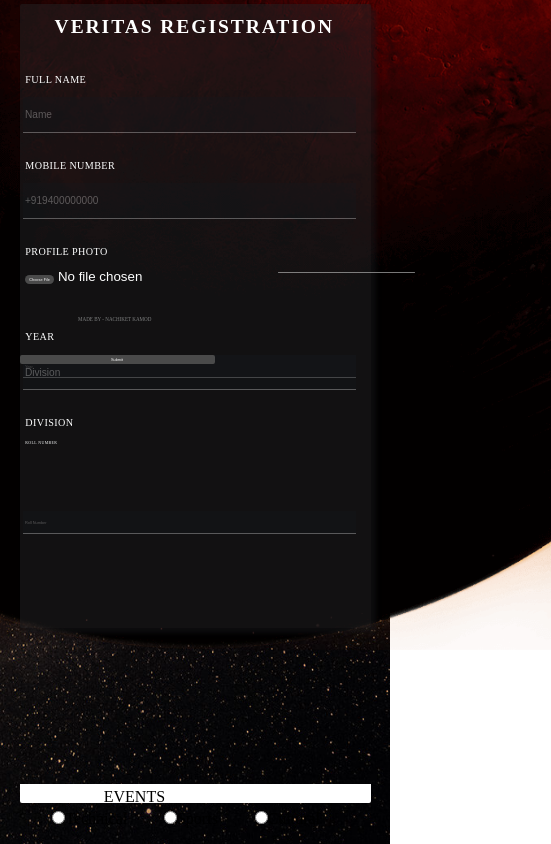
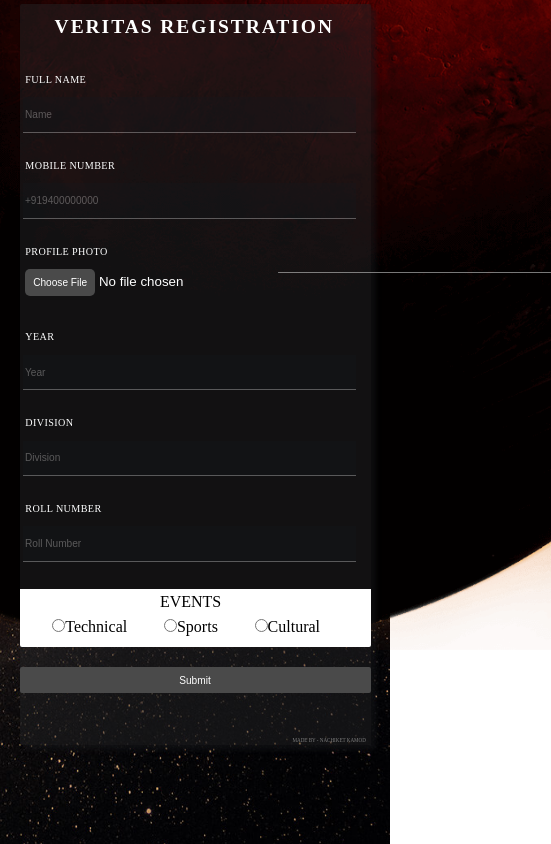
Before and after one commit to nachikamod/VERITAS-FORMS, a plain HTML site: page registration_q43gr34b3248b3184bt0rb24.html in a window 390 px wide. Shown: the whole page, 551 px wide, since content can reach past the window. Drawn offline with nearby package versions, Linux system fonts and the light colour scheme.

Commit message:
done
done

```diff
--- a/style.css
+++ b/style.css
@@ -727,7 +727,7 @@ body.ready .mars__planet {
     border-radius: 0.5vw;
     margin-left: 5vw;
     width: 90vw;
-    height: 160vw;
+    height: 190vw;
   }
 
 
@@ -865,28 +865,30 @@ body.ready .mars__planet {
     border-radius: 5px;
     border: 0;
     outline: 0;
-    padding-right: 1vw;
-    padding-top: 0.5vw;
-    padding-bottom: 0.5vw;
-    padding-left: 1vw;
+    padding-right: 2vw;
+    padding-top: 2vw;
+    padding-bottom: 2vw;
+    padding-left: 2vw;
     background-color: #4A4A4A;
     color: white;
-    font-size: 1vw;
+    font-size: 2.6vw;
   }
 
   #uploader{
     position: absolute;
     margin-top: 0.7vw;
-    width: 35vw;
+    width: 70vw;
     height: 0.2vw;
   }
 
-  .year-container p{
+
+    .year-hint{
+      letter-spacing: 0.1vw;
       position: absolute;
+      font-size: 2.6vw;
       color: white;
-    margin-left: 1.5vw;
-    margin-top: 60vw;
-    letter-spacing: 0.1vw;
+      margin-top: 84vw;
+      margin-left:1.5vw;
     }
 
   .year-input input{
@@ -897,12 +899,12 @@ body.ready .mars__planet {
     border-left: 0;
     border-right: 0;
     margin-top: 90vw;
-    height: 5vw;
+    height: 8vw;
     padding: 0.4vw;
     width: 94%;
     margin-right: 1vw;
     margin-left: 1vw;
-    font-size: 1vw;
+    font-size: 2.6vw;
     outline: 0;
     border-bottom: 0.1vw solid white;
     font-color: white;
@@ -915,7 +917,7 @@ body.ready .mars__planet {
   }
 
   .year-input input::-webkit-input-placeholder{
-    font-size: 1vw;
+    font-size: 2.6vw;
     color: white;
   }
 
@@ -923,14 +925,16 @@ body.ready .mars__planet {
     color: grey;
   }
 
-  .year-hint{
+
+    .div-hint{
       letter-spacing: 0.1vw;
       position: absolute;
       font-size: 2.6vw;
       color: white;
-    margin-top: 84vw;
+      margin-top: 106vw;
       margin-left:1.5vw;
     }
+
 
   .div-input input{
     position: absolute;
@@ -939,7 +943,7 @@ body.ready .mars__planet {
     border-top: 0;
     border-left: 0;
     border-right: 0;
-    margin-top: 90vw;
+    margin-top: 112vw;
     height: 8vw;
     padding: 0.4vw;
     width: 94%;
@@ -966,12 +970,12 @@ body.ready .mars__planet {
     color: grey;
   }
 
-  .div-hint{
+  .rollNo-hint{
     letter-spacing: 0.1vw;
     position: absolute;
     font-size: 2.6vw;
     color: white;
-    margin-top: 106vw;
+    margin-top: 128vw;
     margin-left:1.5vw;
   }
 
@@ -982,13 +986,13 @@ body.ready .mars__planet {
     border-top: 0;
     border-left: 0;
     border-right: 0;
-    margin-top: 130vw;
-    height: 5vw;
+    margin-top: 134vw;
+    height: 8vw;
     padding: 0.4vw;
     width: 94%;
     margin-right: 1vw;
     margin-left: 1vw;
-    font-size: 1vw;
+    font-size: 2.6vw;
     outline: 0;
     border-bottom: 0.1vw solid white;
     font-color: white;
@@ -1001,7 +1005,7 @@ body.ready .mars__planet {
   }
 
   .rollNo-input input::-webkit-input-placeholder{
-    font-size: 1vw;
+    font-size: 2.6vw;
     color: white;
   }
 
@@ -1009,55 +1013,51 @@ body.ready .mars__planet {
     color: grey;
   }
 
-  .rollNo-hint{
-    letter-spacing: 0.1vw;
-    position: absolute;
-    font-size: 1vw;
-    color: white;
-    margin-top: 112vw;
-    margin-left:1.5vw;
-  }
 
   .events{
     position: absolute;
     background-color: white;
-    margin-top:200vw;
+    margin-top:150vw;
     width: 100%;
     border: 0;
-    height: 5vw;
+    height: 15vw;
     border-radius: 0 0 0.5vw 0.5vw;
   }
 
   .events p {
     padding: 1vw;
-    margin-left: 20.6vw;
+    margin-left: 35vw;
   }
 
   .events input{
+    margin-top: 1vw;
     margin-left: 8.4vw;
   }
 
-  .footer-div{
+  /*Bro here*/
+  .submit-form button {
+    width: 100%;
     position: absolute;
-    margin-left: 15vw;
-    margin-top: 80vw;
-    color: grey;
-    font-size: 1.3vw;
-  }
-
-  .submit-form button {
-    width: 50vw;
-    position: absolute;
-    padding-top: 0.5vw;
-    padding-bottom: 0.5vw;
-    margin-top: 90vw;
+    padding-top: 2vw;
+    padding-bottom: 2vw;
+    margin-top: 170vw;
     border: 0;
     border-radius: 0.5vw;
     background-color: #4A4A4A;
     color: white;
     outline: 0;
-    font-size: 1vw;
+    font-size: 2.6vw;
   }
+
+  .footer-div{
+    position: absolute;
+    margin-left: 70vw;
+    margin-top: 188vw;
+    color: grey;
+    font-size: 1.3vw;
+  }
+
+
 /*id card*/
   .info-container{
     position: absolute;
```
Lines whose indentation alone changed are shown as unchanged.
